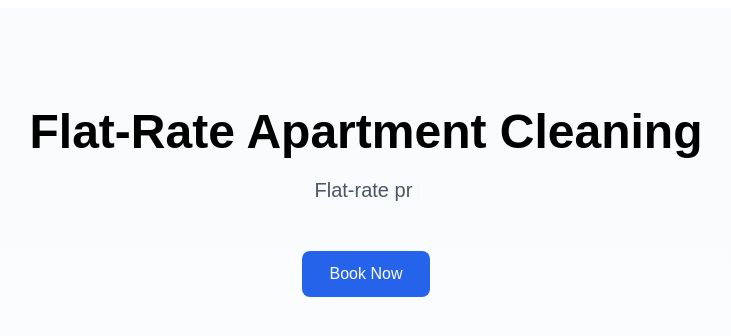
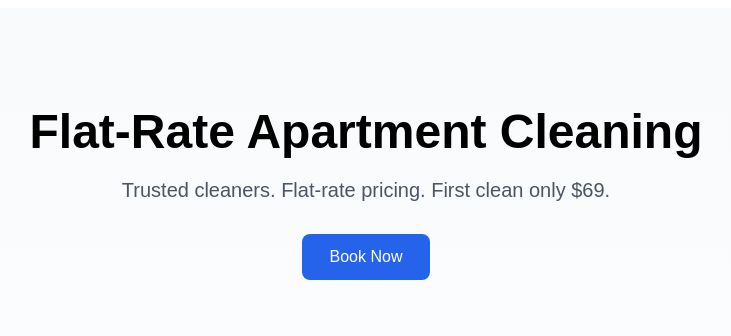
Before and after one commit to Akib-Islam1/Flat-Rate-Cleaning, a React (Vite) app: page / in a window 1280 px wide. Shown: the top 336 px of the page, without its empty margins (274-1005 px from the left). Built offline with nearby package versions, Linux system fonts and the light colour scheme.

Commit message:
Update HomePage.jsx

```diff
--- a/src/HomePage.jsx
+++ b/src/HomePage.jsx
@@ -1,5 +1,4 @@
 import React from 'react';
-import { Typewriter } from 'react-simple-typewriter';
 
 export default function HomePage() {
   return (
@@ -14,16 +13,8 @@ export default function HomePage() {
         Flat-Rate Apartment Cleaning
       </h1>
 
-      <p style={{ fontSize: '1.25rem', marginBottom: '2rem', color: '#4b5563', height: '40px' }}>
-        <Typewriter
-          words={['Trusted cleaners.', 'Flat-rate pricing.', 'First clean only $69.']}
-          loop={0}
-          cursor
-          cursorStyle="|"
-          typeSpeed={60}
-          deleteSpeed={40}
-          delaySpeed={1200}
-        />
+      <p style={{ fontSize: '1.25rem', marginBottom: '2rem', color: '#4b5563' }}>
+        Trusted cleaners. Flat-rate pricing. First clean only $69.
       </p>
 
       <a href="https://calendly.com/akibislam1201/30min" target="_blank" rel="noopener noreferrer">
```
